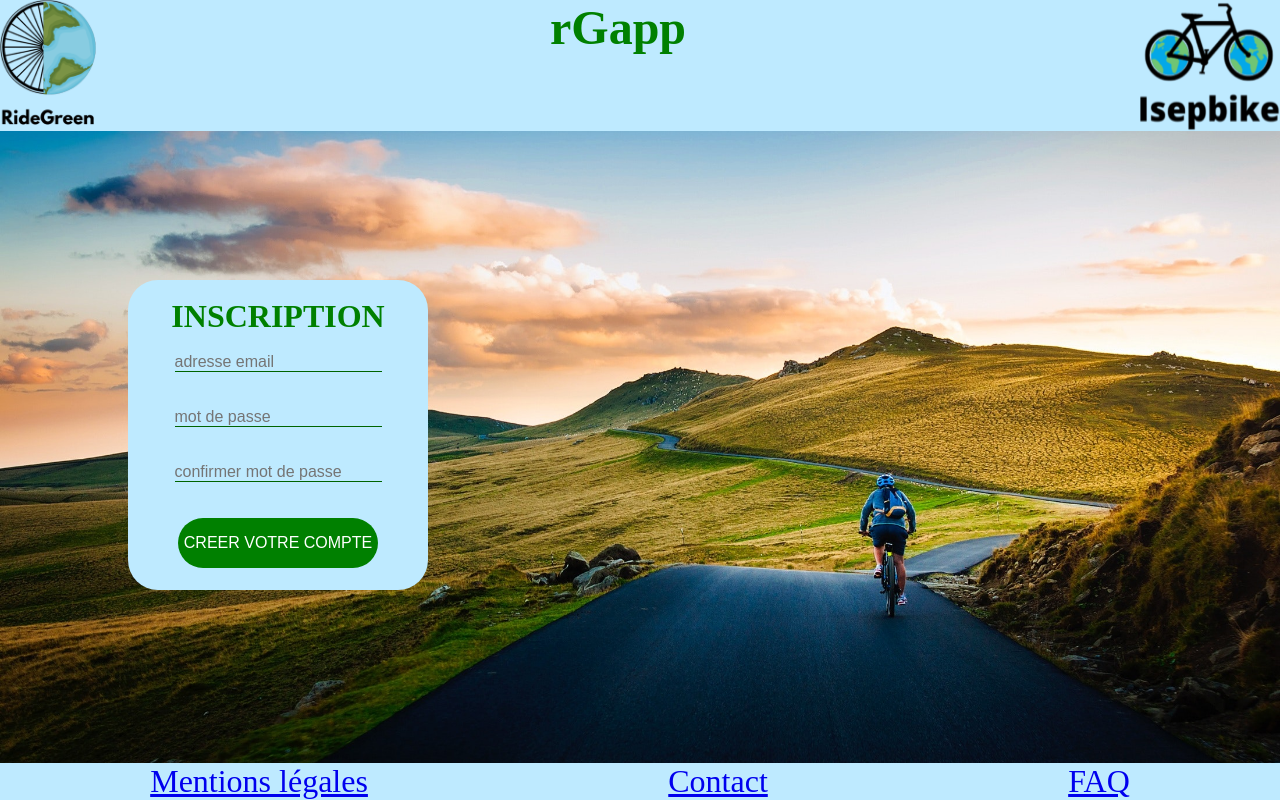
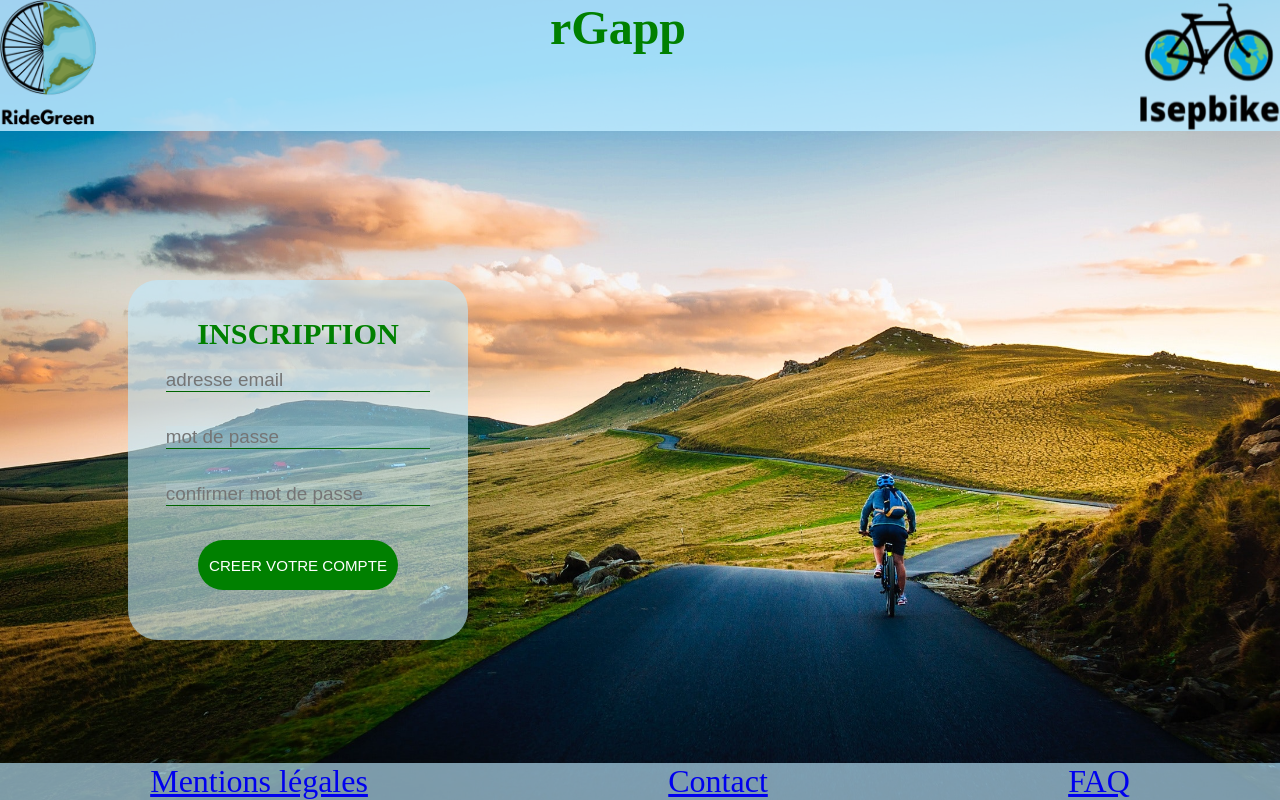
Before and after one commit to Ulysssssssssssse/RGAPP, a PHP site: page /INSCRIPTION.html in a window 1280 px wide. Run offline with PHP 8.4, Linux system fonts and the light colour scheme.

Commit message:
Color changes

```diff
--- a/INSCRIPTION.html
+++ b/INSCRIPTION.html
@@ -18,7 +18,7 @@
         <div class="background-inscription">
             <div class="inscription">
             <br>
-                <h1> INSCRIPTION</h1>
+                <h1>INSCRIPTION</h1>
             </br>
                 <input class="barre" type="email" placeholder="adresse email" name="email" required>
                 <br><br>
--- a/style.css
+++ b/style.css
@@ -8,7 +8,7 @@ header
 font-size: 1.5em;
 display: flex;
 justify-content: space-between;
-background: #BEEAFF ;
+background: rgba(190,234,255,0.85);
 color: green;
 }
 
@@ -63,7 +63,6 @@ color: green;
 
 .inscription
 {
-
     color: green;
     display: flex;
     flex-direction: column;
@@ -71,11 +70,13 @@ color: green;
     position:absolute;
     left: 10%;
     top: 35%;
-    background: #BEEAFF;
+    background: rgba(190,234,255,0.6);
     background-size:contain;
-    height: 310px;
+    height: 320px;
     width: 300px;
     border-radius: 30px;
+    padding: 20px;
+    font-size: 0.4cm
 }
 
 div.inscription{
@@ -93,10 +94,12 @@ div.inscription{
 .barre
 {
 
-    background-color: #BEEAFF;
+    background: rgba(190,234,255,0.15);
     border: 0cm;
     border-bottom: 1px solid darkgreen;
-    font-size: 1em;
+    font-size: 1.25em;
+    width: 7cm;
+
 }
 
 .barre2
@@ -140,12 +143,14 @@ div.inscription{
 footer
 {
     position: absolute;
+    display: flex;
     bottom:0;
-display: flex;
     justify-content: space-around;
     font-size:2em ;
     background: #BEEAFF;
     width: 100%;
+    color:azure;
+    background: rgba(190,234,255,0.65);
 }
 
 
@@ -226,7 +231,7 @@ li a
   }
 
   .sous-menu > li:hover {
-    background-color: rgba(33, 105, 236, 0.3);
+    background-color: rgba(33, 236, 175, 0.3);
   }
 
 
```
Lines whose indentation alone changed are shown as unchanged.
